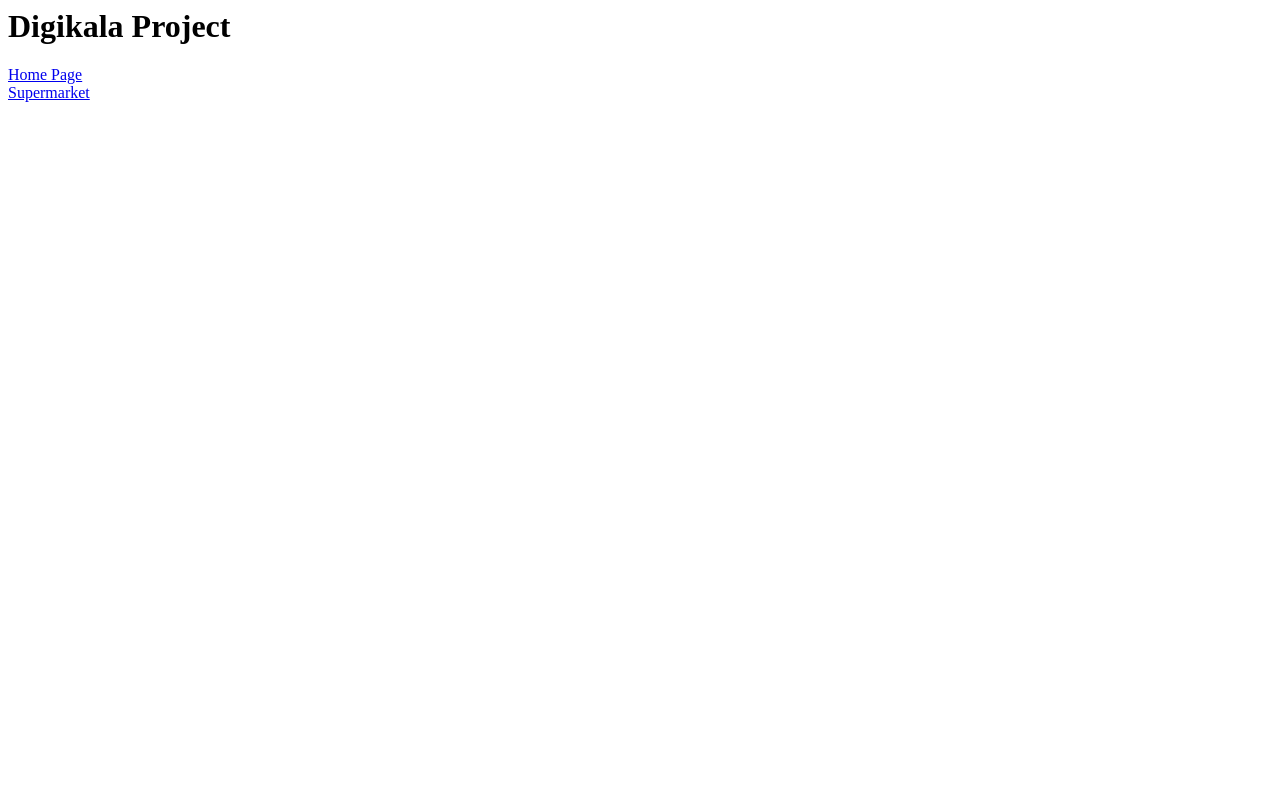
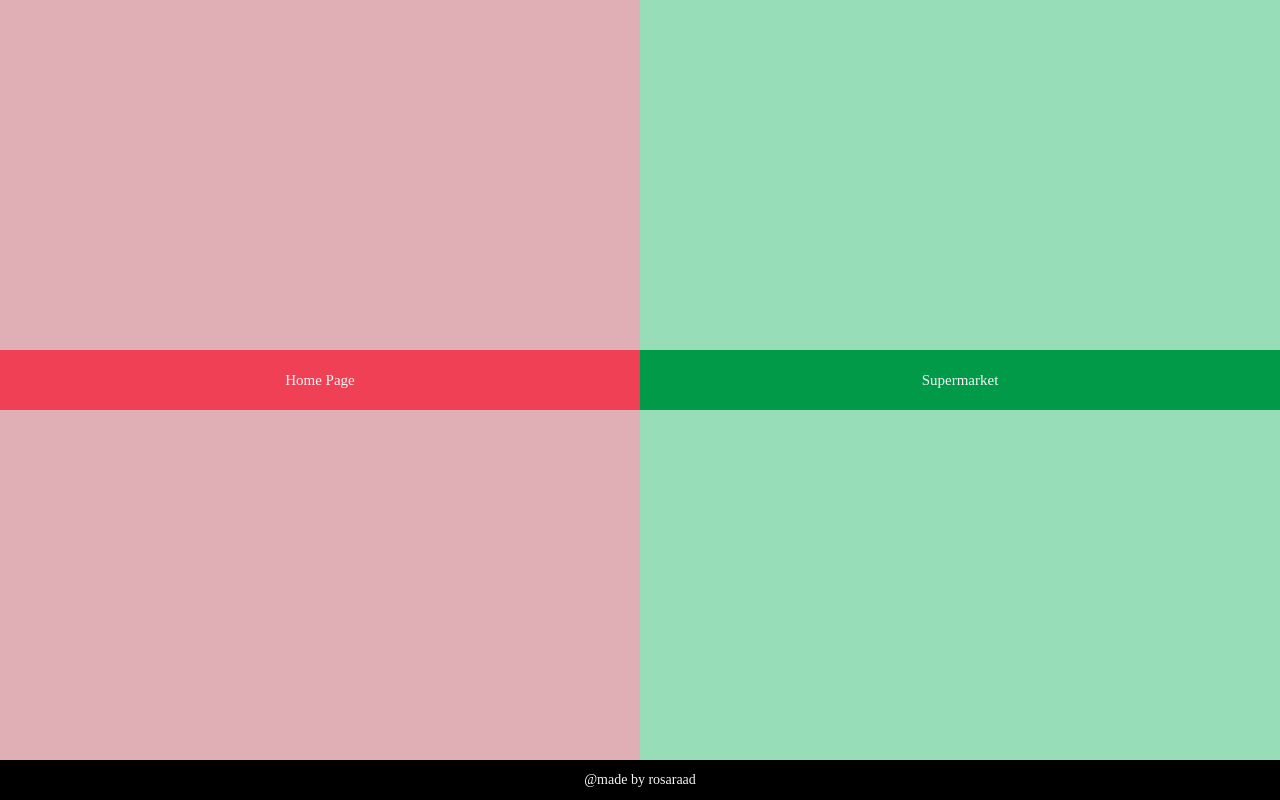
Before and after one commit to rosaraad/Digikala, a plain HTML site: page index.html in a window 1280 px wide. Drawn offline with Linux system fonts and the light colour scheme.

Commit message:
intro-page-modified

```diff
--- a/Supermarket/css/header.css
+++ b/Supermarket/css/header.css
@@ -279,5 +279,5 @@
 .header-menu-link:hover {
     border-bottom: 2.3px solid #009a49;
     box-sizing: border-box;
-    transition: all 50ms linear
+    transition: all 50ms linear;
 }
--- a/index.html
+++ b/index.html
@@ -1,5 +1,108 @@
-<h1>Digikala Project</h1>
+<!DOCTYPE html>
+<html lang="en">
 
-<a href="./Home Page/index.html">Home Page</a>
-<br>
-<a href="./Supermarket/index.html">Supermarket</a>
+<head>
+    <meta charset="UTF-8">
+    <meta name="viewport" content="width=device-width, initial-scale=1.0">
+    <title>Welcome</title>
+    <style>
+        * {
+            margin: 0;
+            padding: 0;
+            box-sizing: border-box;
+        }
+
+        .container {
+            display: flex;
+
+            .left {
+                width: 50vw;
+                height: calc(100vh - 40px);
+                background-color: #e0afb6;
+                display: flex;
+                align-items: center;
+
+                .left-box {
+                    width: 100%;
+                    height: 60px;
+                    background-color: #ef4056;
+                    display: flex;
+                    justify-content: center;
+                    transition: 800ms;
+
+                    a {
+                        text-decoration: none;
+                        color: whitesmoke;
+                        line-height: 60px;
+                        font-size: 15px;
+                    }
+                }
+            }
+
+            .right {
+                width: 50vw;
+                height: calc(100vh - 40px);
+                background-color: #97deb8;
+                display: flex;
+                align-items: center;
+
+                .right-box {
+                    width: 100%;
+                    height: 60px;
+                    background-color: #009a49;
+                    display: flex;
+                    justify-content: center;
+                    transition: 800ms;
+
+                    a {
+                        text-decoration: none;
+                        color: whitesmoke;
+                        line-height: 60px;
+                        font-size: 15px;
+                    }
+                }
+            }
+        }
+
+        .footer {
+            background-color: black;
+            color: whitesmoke;
+            font-size: 14px;
+            height: 40px;
+            width: 100%;
+            display: flex;
+            align-items: center;
+            justify-content: center;
+            position: fixed;
+            left: 0;
+            bottom: 0;
+        }
+
+        .left-box:hover,
+        .right-box:hover {
+            background-color: black;
+            border-radius: 30px;
+            transform: scaleX(90%);
+            transition: 800ms;
+        }
+    </style>
+</head>
+
+<body>
+    <div class="container">
+        <div class="left">
+            <div class="left-box">
+                <a href="./Home Page/index.html" class="left-box-link">Home Page</a>
+            </div>
+        </div>
+        <div class="right">
+            <div class="right-box">
+                <a href="./Supermarket/index.html" class="right-box-link">Supermarket</a>
+            </div>
+        </div>
+    </div>
+    <div class="footer">@made by rosaraad</div>
+
+</body>
+
+</html>
```
